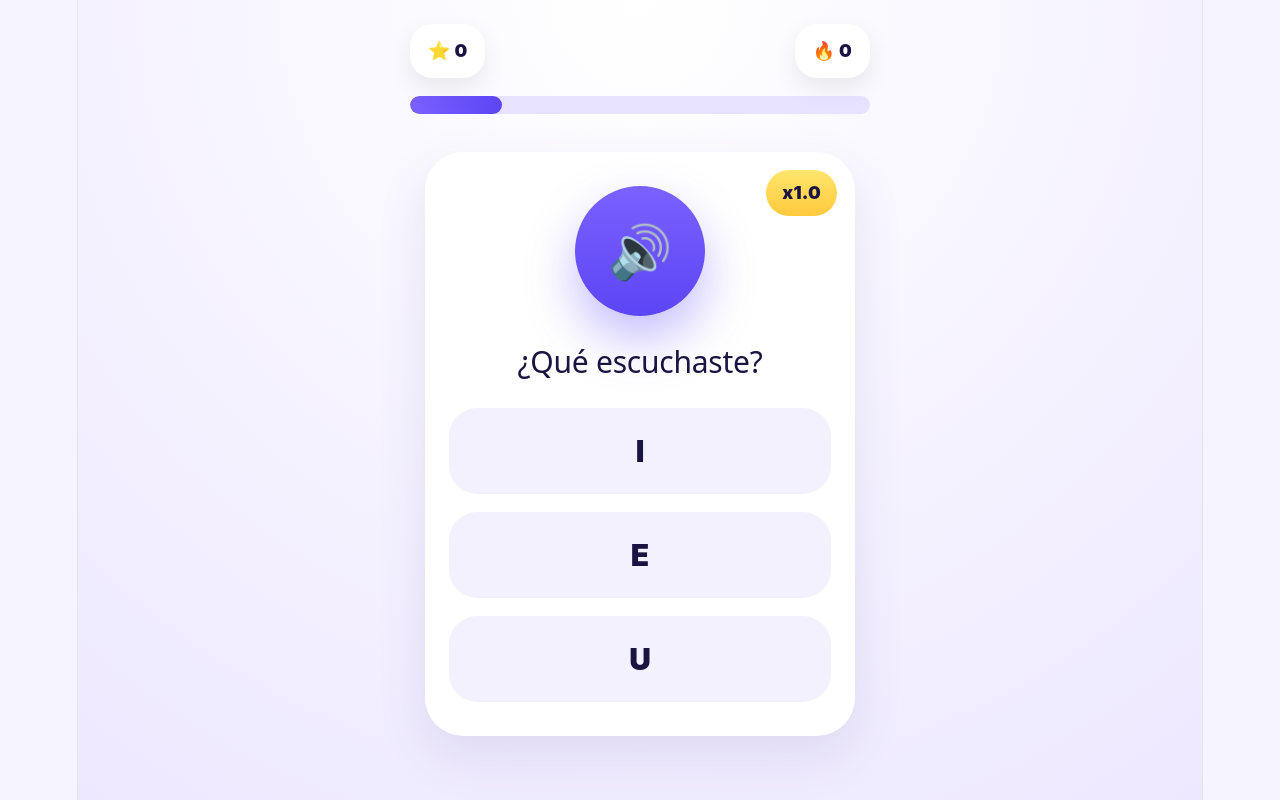
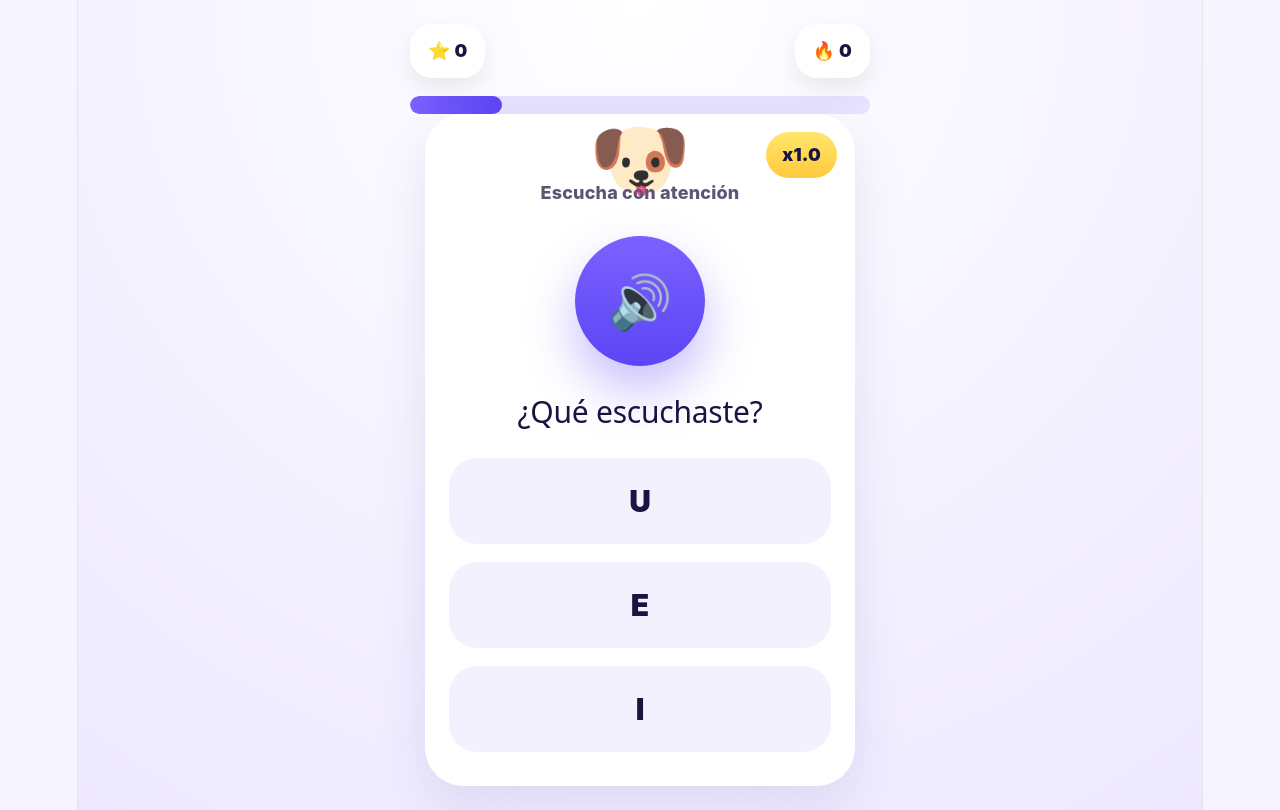
Before and after one commit to ulisesct91/oido-play, a React (Vite) app: page /game/1 in a window 1280 px wide. Built offline with nearby package versions, Linux system fonts and the light colour scheme; no server answers.

Commit message:
sincronizacion de feedback cuando seleccionamos una respuesta

```diff
--- /dev/null
+++ b/src/components/game/Mascot.jsx
@@ -0,0 +1,85 @@
+// src/components/game/Mascot.jsx
+
+import styled from "styled-components";
+import { motion } from "framer-motion";
+
+export function Mascot({ status, streak }) {
+  const getFace = () => {
+    if (status === "correct") {
+      if (streak >= 6) {
+        return "🤩";
+      }
+
+      return "😄";
+    }
+
+    if (status === "wrong") {
+      return "🥺";
+    }
+
+    if (streak >= 10) {
+      return "🔥";
+    }
+
+    return "🐶";
+  };
+
+  const getMessage = () => {
+    if (status === "correct") {
+      if (streak >= 6) {
+        return "¡Increíble!";
+      }
+
+      return "¡Muy bien!";
+    }
+
+    if (status === "wrong") {
+      return "Inténtalo otra vez 💙";
+    }
+
+    if (streak >= 10) {
+      return "¡Estás imparable!";
+    }
+
+    return "Escucha con atención";
+  };
+
+  return (
+    <Wrapper
+      animate={{
+        y: [0, -6, 0],
+      }}
+      transition={{
+        duration: 2,
+        repeat: Infinity,
+      }}
+    >
+      <Emoji
+        animate={{
+          scale: status === "correct" ? [1, 1.15, 1] : 1,
+        }}
+      >
+        {getFace()}
+      </Emoji>
+
+      <Message>{getMessage()}</Message>
+    </Wrapper>
+  );
+}
+
+const Wrapper = styled(motion.div)`
+  margin-bottom: 28px;
+`;
+
+const Emoji = styled(motion.div)`
+  font-size: 82px;
+`;
+
+const Message = styled.div`
+  margin-top: 8px;
+
+  font-size: 18px;
+  font-weight: 800;
+
+  color: #5b5675;
+`;
--- a/src/components/game/OptionButton.jsx
+++ b/src/components/game/OptionButton.jsx
@@ -3,13 +3,20 @@
 import styled from "styled-components";
 import { motion } from "framer-motion";
 
-export function OptionButton({ children, onClick, correct, wrong }) {
+export function OptionButton({
+  children,
+  onClick,
+  correct,
+  wrong,
+  showCorrectAnswer,
+}) {
   return (
     <Button
       onClick={onClick}
       whileTap={{ scale: 0.95 }}
       correct={correct}
       wrong={wrong}
+      showCorrectAnswer={showCorrectAnswer}
     >
       {children}
     </Button>
@@ -26,8 +33,13 @@ const Button = styled(motion.button)`
 
   cursor: pointer;
 
-  background: ${({ correct, wrong }) => {
+  background: ${({ correct, wrong, showCorrectAnswer }) => {
     if (correct) return "#50FA7B";
+
+    if (showCorrectAnswer) {
+      return "#50FA7B";
+    }
+
     if (wrong) return "#FF6B6B";
 
     return "#f4f1ff";
--- a/src/components/game/QuestionCard.jsx
+++ b/src/components/game/QuestionCard.jsx
@@ -3,10 +3,12 @@
 import styled from "styled-components";
 import { motion } from "framer-motion";
 import { OptionButton } from "./OptionButton";
+import { Mascot } from "./Mascot";
 
 export function QuestionCard({
   question,
   combo,
+  streak,
   selected,
   status,
   onReplay,
@@ -30,7 +32,7 @@ export function QuestionCard({
       }}
     >
       <ComboBadge>x{combo.toFixed(1)}</ComboBadge>
-
+      <Mascot status={status} streak={streak} />
       <ListenButton whileTap={{ scale: 0.95 }} onClick={onReplay}>
         🔊
       </ListenButton>
@@ -46,8 +48,9 @@ export function QuestionCard({
             <OptionButton
               key={option}
               onClick={() => onAnswer(option)}
-              correct={status && isCorrect}
+              correct={status === "correct" && isSelected}
               wrong={status === "wrong" && isSelected}
+              showCorrectAnswer={status === "wrong" && isCorrect}
             >
               {option}
             </OptionButton>
--- a/src/pages/GamePage.jsx
+++ b/src/pages/GamePage.jsx
@@ -20,6 +20,7 @@ export function GamePage() {
   const [questionIndex, setQuestionIndex] = useState(0);
   const [selected, setSelected] = useState(null);
   const [status, setStatus] = useState(null);
+  const [currentQuestion, setCurrentQuestion] = useState(null);
 
   const {
     score,
@@ -35,23 +36,29 @@ export function GamePage() {
 
   const { playVoice, playUI } = useAudio();
 
-  const question = useMemo(() => {
+  const generateQuestion = () => {
     const selectedQuestion = selectAdaptiveQuestion(vowelsQuestions, stats);
 
     return buildQuestion(selectedQuestion, difficulty);
-  }, [questionIndex, difficulty, stats]);
+  };
 
   useEffect(() => {
-    playVoice(question.sound);
-  }, [question]);
+    setCurrentQuestion(generateQuestion());
+  }, []);
+
+  useEffect(() => {
+    if (!currentQuestion) return;
+
+    playVoice(currentQuestion.sound);
+  }, [currentQuestion]);
 
   const progress = ((questionIndex + 1) / vowelsQuestions.length) * 100;
 
   const nextQuestion = () => {
-    setTimeout(
-      () => {
-        setSelected(null);
-        setStatus(null);
+    const delay = difficulty >= 3 ? 900 : 1300;
+
+    setTimeout(() => {
+      setCurrentQuestion(generateQuestion());
 
       setQuestionIndex((prev) => {
         const next = prev + 1;
@@ -62,9 +69,10 @@ export function GamePage() {
 
         return next;
       });
-      },
-      difficulty >= 3 ? 450 : 700,
-    );
+
+      setSelected(null);
+      setStatus(null);
+    }, delay);
   };
 
   const handleAnswer = (option) => {
@@ -72,8 +80,8 @@ export function GamePage() {
 
     setSelected(option);
 
-    const isCorrect = option === question.correct;
-    registerAnswer(question.sound, isCorrect);
+    const isCorrect = option === currentQuestion.correct;
+    registerAnswer(currentQuestion.sound, isCorrect);
 
     if (isCorrect) {
       setStatus("correct");
@@ -97,6 +105,8 @@ export function GamePage() {
     nextQuestion();
   };
 
+  if (!currentQuestion) return null;
+
   return (
     <Screen>
       <TopHUD score={score} streak={streak} progress={progress} />
@@ -104,13 +114,14 @@ export function GamePage() {
       <GameContainer>
         <AnimatePresence mode="wait">
           <QuestionCard
-            key={question.id}
-            question={question}
+            key={currentQuestion.id}
+            question={currentQuestion}
             combo={combo}
             selected={selected}
             status={status}
-            onReplay={() => playVoice(question.sound)}
+            onReplay={() => playVoice(currentQuestion.sound)}
             onAnswer={handleAnswer}
+            streak={streak}
           />
         </AnimatePresence>
       </GameContainer>
```
Lines whose indentation alone changed are shown as unchanged.
